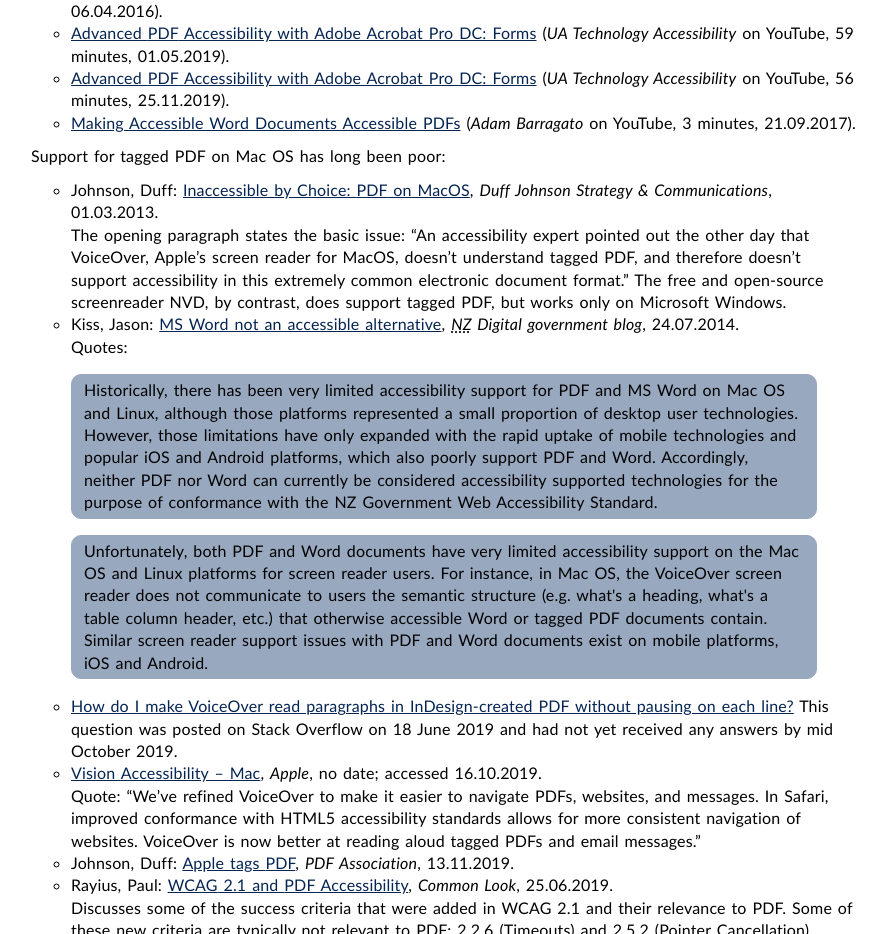
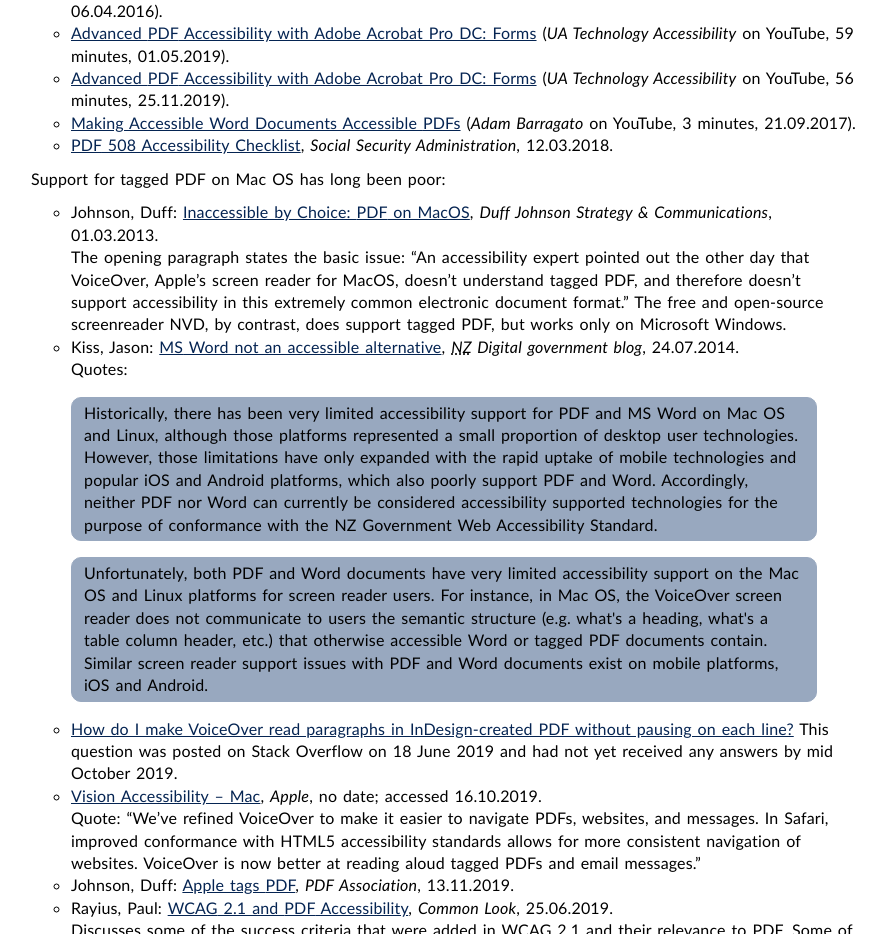
Before and after one commit to cstrobbe/AccessibilityResources, a plain HTML site: page contentaccessibility.html in a window 1280 px wide. Shown: the part 5261-6195 px from the top of the page, without its empty margins (47-933 px from the left). Drawn offline with Linux system fonts and the light colour scheme.

Commit message:
Add: SSA: PDF 508 Accessibility Checklist

```diff
--- a/contentaccessibility.html
+++ b/contentaccessibility.html
@@ -601,6 +601,10 @@
         <a href="https://www.youtube.com/watch?v=kvZN4WgsE3k">Making Accessible Word Documents Accessible <abbr>PDFs</abbr></a>
         (<i class="ytchannel">Adam Barragato</i> on YouTube, 3 minutes, 21.09.2017).
       </li>
+      <li>
+        <a href="https://www.ssa.gov/accessibility/checklists/pdf/pdfchecklist.html#collapsible=Test7"><abbr>PDF</abbr> 508 Accessibility Checklist</a>,
+        <i class="website">Social Security Administration</i>, 12.03.2018.<!--DTD XHTML 1.0 Transitional-->
+      </li>
       <!--
         * https://acrobatusers.com/tutorials/filter/search&category=2&channel=tutorials/
         * "Equidox Accessible PDF Forms", Equidox, 4 minutes, 30.11.2020: https://www.youtube.com/watch?v=7z070N7cf_g
```
